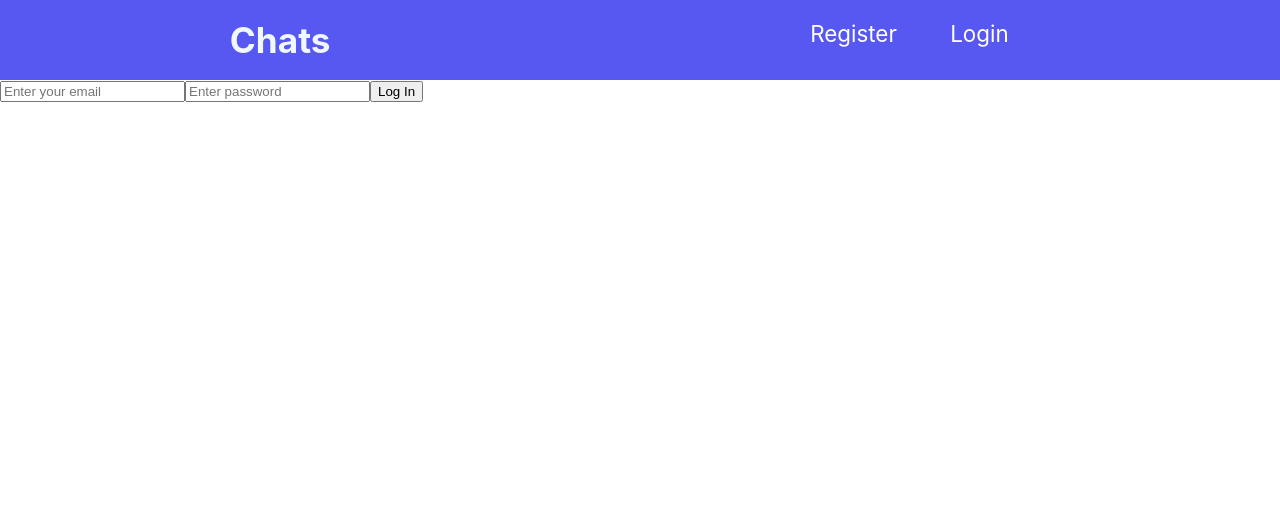
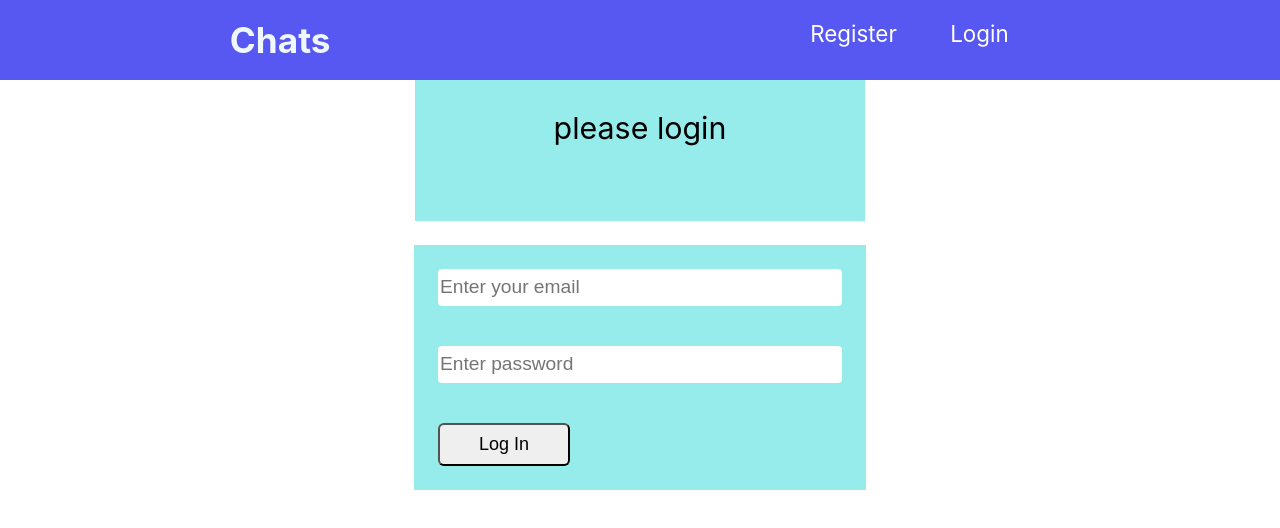
Before and after one commit to jyotirmoy-sinhababu/Message-app, a React (Create React App) app: page /logIn in a window 1280 px wide. Shown: the top 528 px of the page. Built offline with nearby package versions, Linux system fonts and the light colour scheme.

Commit message:
css added

```diff
--- a/src/pages/login/Login.js
+++ b/src/pages/login/Login.js
@@ -22,7 +22,10 @@ const Login = () => {
   };
 
   return (
-    <div>
+    <div className='main-login-cnt'>
+      <div className='heading-cnt'>
+        <p className='login-heading'>please login</p>
+      </div>
       <form
         onSubmit={(e) => {
           handelSubmit(e);
--- a/src/pages/login/login.css
+++ b/src/pages/login/login.css
@@ -0,0 +1,44 @@
+.main-login-cnt {
+  display: flex;
+  flex-direction: column;
+  justify-content: center;
+  align-items: center;
+  width: 100%;
+}
+
+.heading-cnt {
+  display: flex;
+  justify-content: center;
+  align-items: center;
+  width: 450px;
+  background-color: rgb(150, 235, 235);
+}
+
+.login-heading {
+  font-size: 1.9rem;
+  height: 80px;
+}
+
+.login-form {
+  display: flex;
+  flex-direction: column;
+  padding: 1.5rem;
+  margin: 1.5rem;
+  gap: 40px;
+  background-color: rgb(150, 235, 235);
+}
+
+.login-frm-inp {
+  width: 400px;
+  height: 35px;
+  border-radius: 4px;
+  font-size: 1.2rem;
+  border: none;
+}
+
+.login-btn {
+  width: 132px;
+  height: 43px;
+  border-radius: 6px;
+  font-size: large;
+}
```
